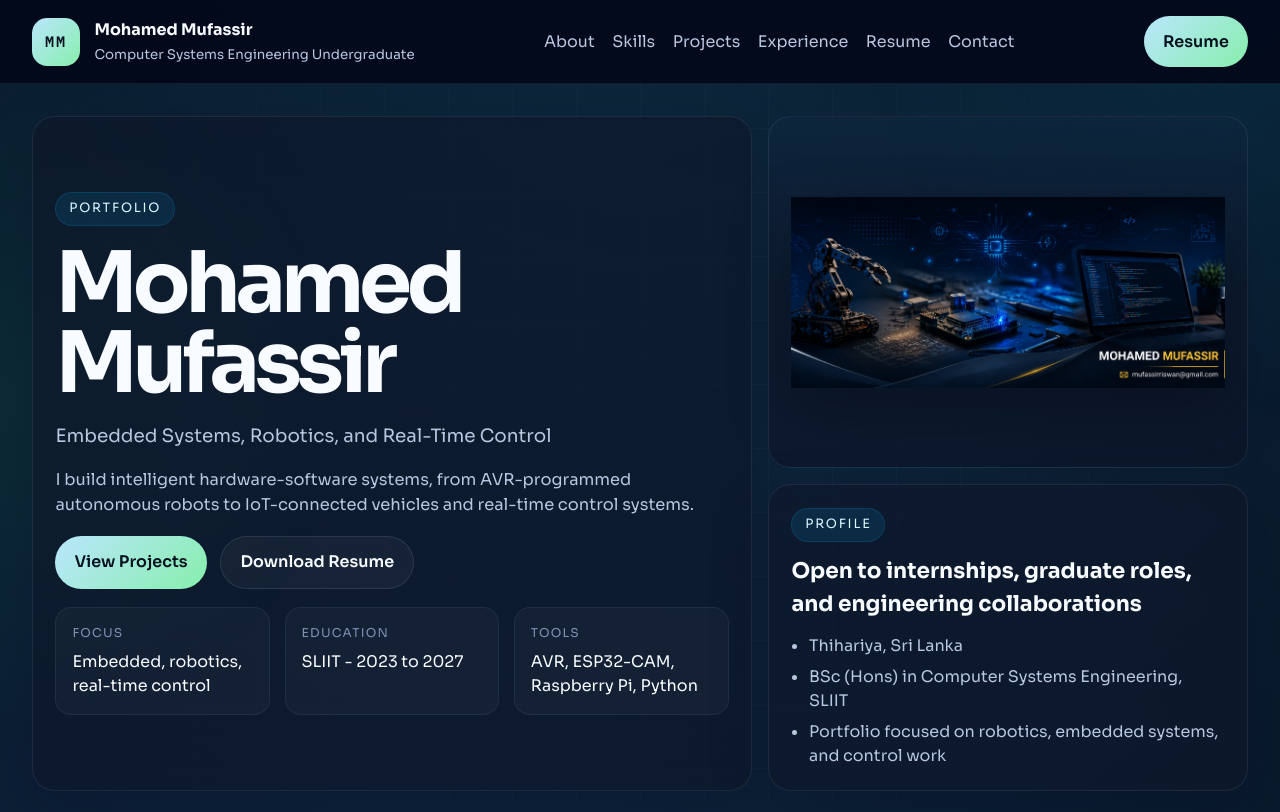
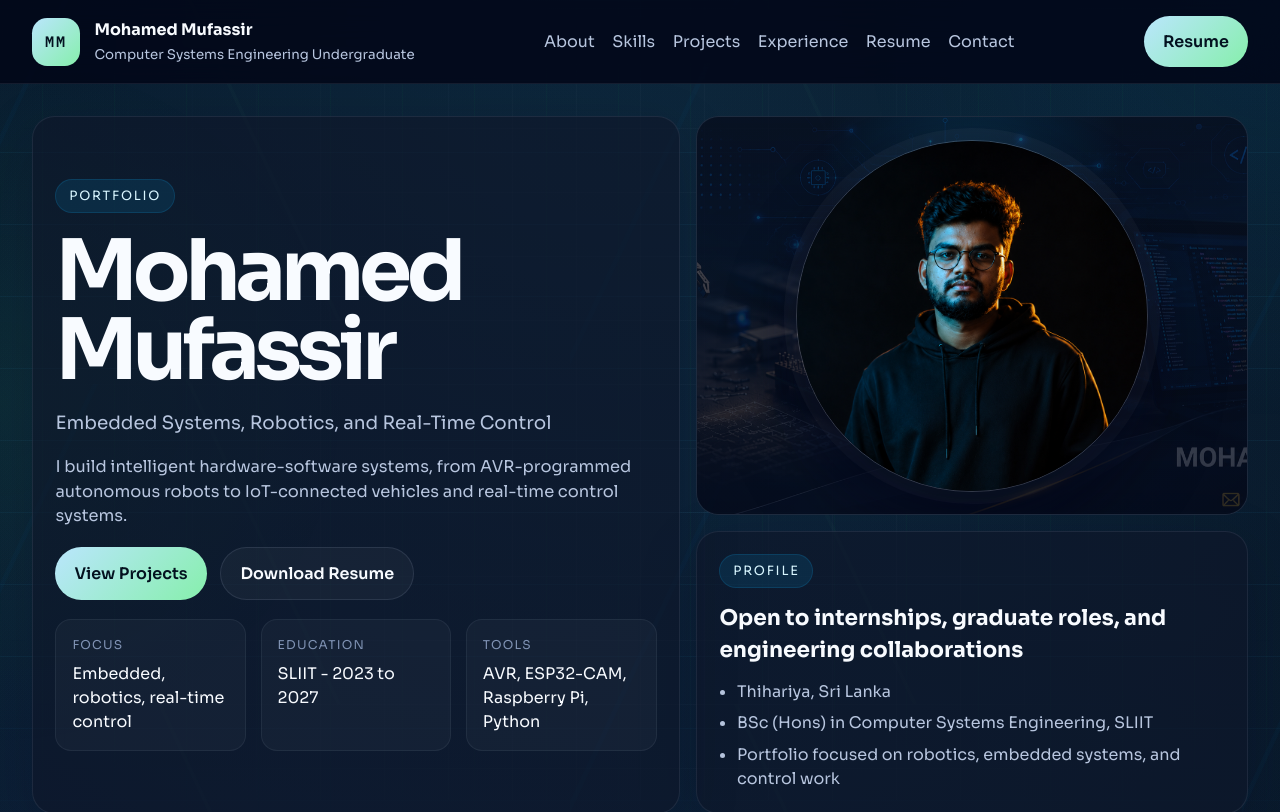
Before and after one commit to M-Mufassir/Porfolio1, a React (Vite) app in the folder portfolio1/: page / in a window 1280 px wide. Shown: the top 812 px of the page. Built offline with nearby package versions, Linux system fonts and the light colour scheme.

Commit message:
profile image added

```diff
--- a/portfolio1/src/App.css
+++ b/portfolio1/src/App.css
@@ -1,6 +1,9 @@
 .site-shell {
   position: relative;
   min-height: 100vh;
+  --parallax-x: 0;
+  --parallax-y: 0;
+  --parallax-scroll: 0;
 }
 
 .site-shell::before {
@@ -11,7 +14,46 @@
   background:
     radial-gradient(circle at top right, rgba(14, 165, 233, 0.1), transparent 28%),
     radial-gradient(circle at left center, rgba(34, 197, 94, 0.08), transparent 26%);
+  transform: translate3d(
+    calc(var(--parallax-x) * -18px),
+    calc((var(--parallax-y) * -14px) + (var(--parallax-scroll) * -18px)),
+    0
+  );
   z-index: -1;
+}
+
+.parallax-layer {
+  position: fixed;
+  inset: -8%;
+  pointer-events: none;
+  z-index: -1;
+  will-change: transform;
+}
+
+.parallax-grid-layer {
+  background-image:
+    linear-gradient(rgba(56, 189, 248, 0.055) 1px, transparent 1px),
+    linear-gradient(90deg, rgba(34, 197, 94, 0.04) 1px, transparent 1px);
+  background-size: 4.5rem 4.5rem;
+  mask-image: linear-gradient(180deg, transparent 0%, black 16%, black 78%, transparent 100%);
+  transform: translate3d(
+    calc(var(--parallax-x) * 28px),
+    calc((var(--parallax-y) * 22px) + (var(--parallax-scroll) * -44px)),
+    0
+  );
+}
+
+.parallax-trace-layer {
+  opacity: 0.46;
+  background-image:
+    linear-gradient(115deg, transparent 0 22%, rgba(14, 165, 233, 0.08) 22.2% 22.6%, transparent 22.8% 100%),
+    linear-gradient(65deg, transparent 0 58%, rgba(134, 239, 172, 0.055) 58.2% 58.55%, transparent 58.8% 100%);
+  background-size: 42rem 28rem, 36rem 24rem;
+  transform: translate3d(
+    calc(var(--parallax-x) * -42px),
+    calc((var(--parallax-y) * -30px) + (var(--parallax-scroll) * -70px)),
+    0
+  );
 }
 
 .site-header {
@@ -132,6 +174,8 @@
 .page-shell {
   display: grid;
   gap: 2rem;
+  max-width: 1500px;
+  margin: 0 auto;
   padding: 2rem;
 }
 
@@ -146,7 +190,7 @@
 }
 
 .hero-section {
-  grid-template-columns: minmax(0, 1.2fr) minmax(20rem, 0.8fr);
+  grid-template-columns: minmax(0, 1.08fr) minmax(22rem, 0.92fr);
   align-items: stretch;
 }
 
@@ -184,6 +228,11 @@
   display: grid;
   align-content: center;
   gap: 1.15rem;
+  transform: translate3d(
+    calc(var(--parallax-x) * -6px),
+    calc(var(--parallax-y) * -4px),
+    0
+  );
 }
 
 .hero-copy-panel h1,
@@ -271,22 +320,65 @@
 }
 
 .portrait-card {
+  position: relative;
   display: grid;
   place-items: center;
   min-height: 22rem;
   padding: 1.4rem;
+  overflow: hidden;
   border-radius: 1.4rem;
   border: 1px solid rgba(148, 163, 184, 0.12);
-  background:
-    linear-gradient(180deg, rgba(14, 165, 233, 0.08), transparent 50%),
-    rgba(15, 23, 42, 0.7);
+  background: rgba(15, 23, 42, 0.7);
+  transform: translate3d(
+    calc(var(--parallax-x) * 10px),
+    calc(var(--parallax-y) * 8px),
+    0
+  );
 }
 
-.portrait-card img {
-  max-width: 100%;
-  max-height: 21rem;
-  object-fit: contain;
+.portrait-card::after {
+  content: '';
+  position: absolute;
+  inset: 0;
+  background:
+    linear-gradient(180deg, rgba(2, 6, 23, 0.08), rgba(2, 6, 23, 0.5)),
+    radial-gradient(circle at 50% 12%, rgba(14, 165, 233, 0.18), transparent 34%);
+  pointer-events: none;
+}
+
+.portrait-backdrop {
+  position: absolute;
+  inset: 0;
+  width: 100%;
+  height: 100%;
+  object-fit: cover;
+  opacity: 0.34;
+  transform: scale(1.08)
+    translate3d(
+      calc(var(--parallax-x) * -22px),
+      calc(var(--parallax-y) * -18px),
+      0
+    );
+}
+
+.profile-photo {
+  position: relative;
+  z-index: 1;
+  width: min(22rem, 82vw);
+  aspect-ratio: 1;
+  border-radius: 50%;
+  object-fit: cover;
+  object-position: 50% 32%;
+  border: 1px solid rgba(248, 251, 255, 0.2);
+  box-shadow:
+    0 24px 54px rgba(2, 6, 23, 0.48),
+    0 0 0 0.75rem rgba(255, 255, 255, 0.035);
   filter: drop-shadow(0 24px 30px rgba(2, 6, 23, 0.35));
+  transform: translate3d(
+    calc(var(--parallax-x) * 14px),
+    calc(var(--parallax-y) * 12px),
+    0
+  );
 }
 
 .summary-card {
@@ -379,7 +471,7 @@
 
 .project-grid {
   align-items: start;
-  grid-template-columns: repeat(3, minmax(0, 1fr));
+  grid-template-columns: repeat(4, minmax(0, 1fr));
 }
 
 .project-card {
@@ -387,22 +479,24 @@
   padding: 0;
 }
 
-.project-card[open] {
+.project-card.is-active {
   border-color: rgba(14, 165, 233, 0.24);
   background:
-    linear-gradient(180deg, rgba(14, 165, 233, 0.08), transparent 20rem),
+    linear-gradient(180deg, rgba(14, 165, 233, 0.1), transparent 14rem),
     rgba(15, 23, 42, 0.72);
 }
 
 .project-preview {
   display: grid;
+  width: 100%;
+  height: 100%;
+  padding: 0;
+  border: 0;
+  color: inherit;
+  text-align: left;
+  background: transparent;
   gap: 0;
   cursor: pointer;
-  list-style: none;
-}
-
-.project-preview::-webkit-details-marker {
-  display: none;
 }
 
 .project-preview-copy {
@@ -414,7 +508,7 @@
 .project-preview-copy strong {
   min-height: 3.2rem;
   color: var(--text-strong);
-  font-size: 1.05rem;
+  font-size: 0.98rem;
   line-height: 1.25;
 }
 
@@ -430,6 +524,17 @@
   height: 100%;
   object-fit: cover;
   transition: opacity 180ms ease;
+}
+
+.project-image-slider.single-slide img {
+  transition:
+    filter 180ms ease,
+    transform 220ms ease;
+}
+
+.project-card:hover .project-image-slider.single-slide img,
+.project-preview:focus-visible .project-image-slider.single-slide img {
+  transform: scale(1.025);
 }
 
 .project-slide-dots {
@@ -454,19 +559,94 @@
   background: #86efac;
 }
 
-.project-details {
-  display: grid;
-  gap: 0.9rem;
-  padding: 0 1rem 1rem;
-}
-
-.project-card:not([open]) .project-preview:hover .project-image-slider img,
-.project-card:not([open]) .project-preview:focus-visible .project-image-slider img {
+.project-card:not(.is-active) .project-preview:hover .project-image-slider img,
+.project-card:not(.is-active) .project-preview:focus-visible .project-image-slider img {
   filter: saturate(1.1);
 }
 
-.project-card[open] .project-preview-copy {
-  border-bottom: 1px solid rgba(148, 163, 184, 0.1);
+.project-card.is-active .project-preview-copy {
+  border-top: 1px solid rgba(14, 165, 233, 0.16);
+}
+
+.project-detail-layer {
+  display: grid;
+  grid-template-columns: minmax(18rem, 0.8fr) minmax(0, 1.2fr);
+  gap: 1.2rem;
+  overflow: hidden;
+  border: 1px solid rgba(14, 165, 233, 0.24);
+  border-radius: 1.4rem;
+  background:
+    linear-gradient(135deg, rgba(14, 165, 233, 0.12), transparent 38%),
+    rgba(15, 23, 42, 0.84);
+  box-shadow: 0 24px 70px rgba(2, 6, 23, 0.28);
+}
+
+.project-detail-media .project-image-slider {
+  height: 100%;
+  min-height: 22rem;
+  aspect-ratio: auto;
+}
+
+.project-detail-copy {
+  display: grid;
+  align-content: center;
+  gap: 1rem;
+  padding: 1.4rem;
+}
+
+.project-detail-copy h3 {
+  margin: 0.55rem 0 0;
+  font-size: clamp(1.55rem, 3vw, 2.35rem);
+  line-height: 1.08;
+}
+
+.project-detail-copy p {
+  margin: 0;
+  color: var(--text-soft);
+}
+
+.project-detail-copy ul {
+  margin: 0;
+  padding-left: 1.2rem;
+  display: grid;
+  gap: 0.5rem;
+  color: var(--text-soft);
+}
+
+.icon-button {
+  display: inline-grid;
+  place-items: center;
+  flex: 0 0 auto;
+  width: 2.5rem;
+  height: 2.5rem;
+  border: 1px solid rgba(148, 163, 184, 0.16);
+  border-radius: 999px;
+  color: var(--text-strong);
+  background: rgba(255, 255, 255, 0.04);
+  cursor: pointer;
+  transition:
+    transform 180ms ease,
+    border-color 180ms ease,
+    background 180ms ease;
+}
+
+.icon-button:hover,
+.icon-button:focus-visible {
+  transform: translateY(-1px);
+  border-color: rgba(248, 251, 255, 0.32);
+  background: rgba(255, 255, 255, 0.08);
+}
+
+@media (prefers-reduced-motion: reduce) {
+  .site-shell::before,
+  .parallax-layer,
+  .hero-copy-panel,
+  .portrait-card,
+  .portrait-backdrop,
+  .profile-photo,
+  .project-image-slider.single-slide img {
+    transform: none;
+  }
 }
 
 .project-card ul,
@@ -508,9 +688,21 @@
 @media (max-width: 1120px) {
   .hero-section,
   .highlight-grid,
-  .project-grid,
   .contact-grid {
     grid-template-columns: 1fr;
+  }
+
+  .project-grid {
+    grid-template-columns: repeat(2, minmax(0, 1fr));
+  }
+
+  .project-detail-layer {
+    grid-template-columns: 1fr;
+  }
+
+  .project-detail-media .project-image-slider {
+    min-height: auto;
+    aspect-ratio: 16 / 9;
   }
 
   .skills-grid {
@@ -552,6 +744,15 @@
     padding: 1.15rem;
   }
 
+  .project-grid,
+  .contact-grid {
+    grid-template-columns: 1fr;
+  }
+
+  .profile-photo {
+    width: min(18rem, 78vw);
+  }
+
   .skills-grid {
     grid-template-columns: 1fr;
   }
--- a/portfolio1/src/App.jsx
+++ b/portfolio1/src/App.jsx
@@ -1,4 +1,4 @@
-import { useEffect, useState } from 'react'
+import { useEffect, useRef, useState } from 'react'
 import './App.css'
 import heroImage from './assets/banner.png'
 import {
@@ -16,12 +16,15 @@ import {
   skillSections,
 } from './data/portfolio.js'
 
+const profilePhoto = '/images/Mufassir.png'
+
 function ProjectImageSlider({ images, title }) {
   const slides = images?.length ? images : ['/images/projects/default.png']
+  const hasMultipleSlides = slides.length > 1
   const [activeSlide, setActiveSlide] = useState(0)
 
   useEffect(() => {
-    if (slides.length < 2) {
+    if (!hasMultipleSlides) {
       return undefined
     }
 
@@ -30,12 +33,12 @@ function ProjectImageSlider({ images, title }) {
     }, 3200)
 
     return () => window.clearInterval(slideTimer)
-  }, [slides.length])
+  }, [hasMultipleSlides, slides.length])
 
   return (
-    <div className="project-image-slider">
+    <div className={`project-image-slider ${hasMultipleSlides ? 'has-slides' : 'single-slide'}`}>
       <img src={slides[activeSlide]} alt={`${title} project view ${activeSlide + 1}`} />
-      {slides.length > 1 && (
+      {hasMultipleSlides && (
         <span className="project-slide-dots" aria-hidden="true">
           {slides.map((image, index) => (
             <span key={`${image}-${index}`} className={index === activeSlide ? 'active' : ''} />
@@ -47,8 +50,71 @@ function ProjectImageSlider({ images, title }) {
 }
 
 function App() {
+  const [selectedProject, setSelectedProject] = useState(projectCards[0])
+  const shellRef = useRef(null)
+
+  useEffect(() => {
+    const handleEscape = (event) => {
+      if (event.key === 'Escape') {
+        setSelectedProject(null)
+      }
+    }
+
+    window.addEventListener('keydown', handleEscape)
+
+    return () => window.removeEventListener('keydown', handleEscape)
+  }, [])
+
+  useEffect(() => {
+    const shell = shellRef.current
+
+    if (!shell || window.matchMedia('(prefers-reduced-motion: reduce)').matches) {
+      return undefined
+    }
+
+    let animationFrame = 0
+
+    const updateParallax = (pointerX = 0, pointerY = 0) => {
+      window.cancelAnimationFrame(animationFrame)
+
+      animationFrame = window.requestAnimationFrame(() => {
+        const scrollDepth = Math.min(window.scrollY / 900, 1)
+
+        shell.style.setProperty('--parallax-x', pointerX.toFixed(3))
+        shell.style.setProperty('--parallax-y', pointerY.toFixed(3))
+        shell.style.setProperty('--parallax-scroll', scrollDepth.toFixed(3))
+      })
+    }
+
+    const handlePointerMove = (event) => {
+      const pointerX = event.clientX / window.innerWidth - 0.5
+      const pointerY = event.clientY / window.innerHeight - 0.5
+
+      updateParallax(pointerX, pointerY)
+    }
+
+    const handleScroll = () => {
+      const currentX = Number(shell.style.getPropertyValue('--parallax-x')) || 0
+      const currentY = Number(shell.style.getPropertyValue('--parallax-y')) || 0
+
+      updateParallax(currentX, currentY)
+    }
+
+    updateParallax()
+    window.addEventListener('pointermove', handlePointerMove)
+    window.addEventListener('scroll', handleScroll, { passive: true })
+
+    return () => {
+      window.cancelAnimationFrame(animationFrame)
+      window.removeEventListener('pointermove', handlePointerMove)
+      window.removeEventListener('scroll', handleScroll)
+    }
+  }, [])
+
   return (
-    <div className="site-shell">
+    <div className="site-shell" ref={shellRef}>
+      <span className="parallax-layer parallax-grid-layer" aria-hidden="true" />
+      <span className="parallax-layer parallax-trace-layer" aria-hidden="true" />
       <header className="site-header">
         <a className="brand-lockup" href="#top" aria-label="Go to top">
           <span className="brand-mark">{brandProfile.monogram}</span>
@@ -100,7 +166,8 @@ function App() {
 
           <aside className="hero-aside-panel">
             <div className="portrait-card">
-              <img src={heroImage} alt={brandProfile.name} />
+              <img className="portrait-backdrop" src={heroImage} alt="" aria-hidden="true" />
+              <img className="profile-photo" src={profilePhoto} alt={brandProfile.name} />
             </div>
 
             <div className="summary-card">
@@ -183,41 +250,72 @@ function App() {
             <span className="eyebrow">Projects</span>
             <h2>Robotics and embedded projects first, with details on click.</h2>
             <p>
-              Each project starts as a simple title and image preview. Open one
-              to view the stack, engineering notes, and resume-aligned details.
+              Each project starts as a simple title and image preview. Select one
+              to view the stack, engineering notes, and resume-aligned details above the grid.
             </p>
           </div>
 
+          {selectedProject && (
+            <article className="project-detail-layer" aria-live="polite">
+              <div className="project-detail-media">
+                <ProjectImageSlider images={selectedProject.images} title={selectedProject.title} />
+              </div>
+
+              <div className="project-detail-copy">
+                <div className="project-head">
+                  <div>
+                    <span className="card-pill">{selectedProject.domainLabel}</span>
+                    <h3>{selectedProject.title}</h3>
+                  </div>
+                  <button
+                    className="icon-button"
+                    type="button"
+                    aria-label="Close project details"
+                    onClick={() => setSelectedProject(null)}
+                  >
+                    x
+                  </button>
+                </div>
+
+                <p>{selectedProject.summary}</p>
+
+                <div className="chip-row compact">
+                  {selectedProject.stack.map((tech) => (
+                    <span key={tech}>{tech}</span>
+                  ))}
+                </div>
+
+                <ul>
+                  {selectedProject.points.map((point) => (
+                    <li key={point}>{point}</li>
+                  ))}
+                </ul>
+
+                <p className="project-note">{selectedProject.repoNote}</p>
+              </div>
+            </article>
+          )}
+
           <div className="project-grid">
             {projectCards.map((project) => (
-              <details key={`${project.title}-${project.type}`} className="project-card">
-                <summary className="project-preview">
+              <article
+                key={`${project.title}-${project.type}`}
+                className={`project-card ${selectedProject?.title === project.title ? 'is-active' : ''}`}
+              >
+                <button
+                  className="project-preview"
+                  type="button"
+                  aria-expanded={selectedProject?.title === project.title}
+                  onClick={() => setSelectedProject(project)}
+                >
                   <ProjectImageSlider images={project.images} title={project.title} />
                   <span className="project-preview-copy">
                     <span className="card-pill">{project.domainLabel}</span>
                     <strong>{project.title}</strong>
                     <span className="project-type">{project.type}</span>
                   </span>
-                </summary>
-
-                <div className="project-details">
-                  <p>{project.summary}</p>
-
-                  <div className="chip-row compact">
-                    {project.stack.map((tech) => (
-                      <span key={tech}>{tech}</span>
-                    ))}
-                  </div>
-
-                  <ul>
-                    {project.points.map((point) => (
-                      <li key={point}>{point}</li>
-                    ))}
-                  </ul>
-
-                  <p className="project-note">{project.repoNote}</p>
-                </div>
-              </details>
+                </button>
+              </article>
             ))}
           </div>
         </section>
```
Also changed, not shown: portfolio1/public/images/Mufassir.png (added).
